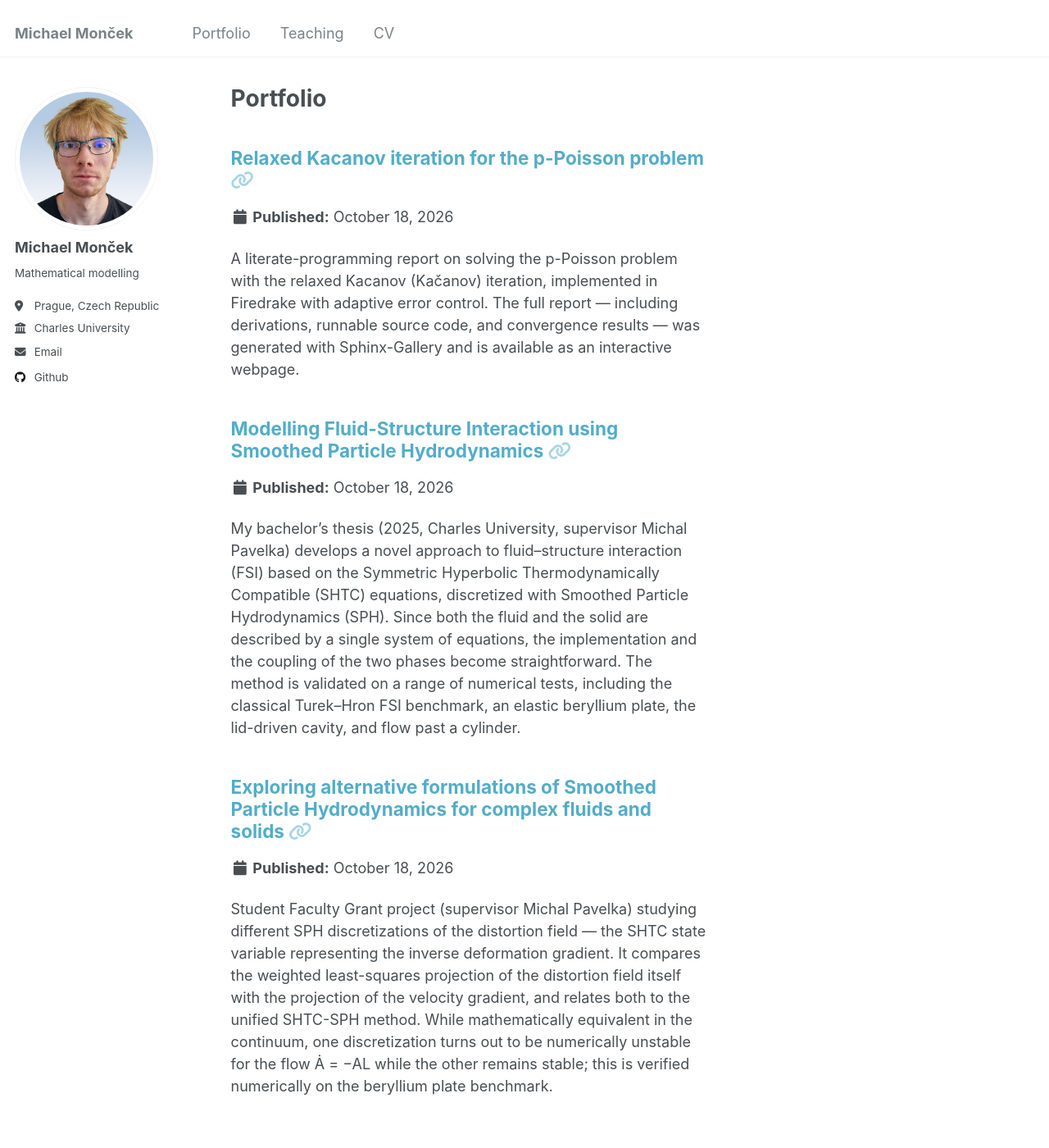
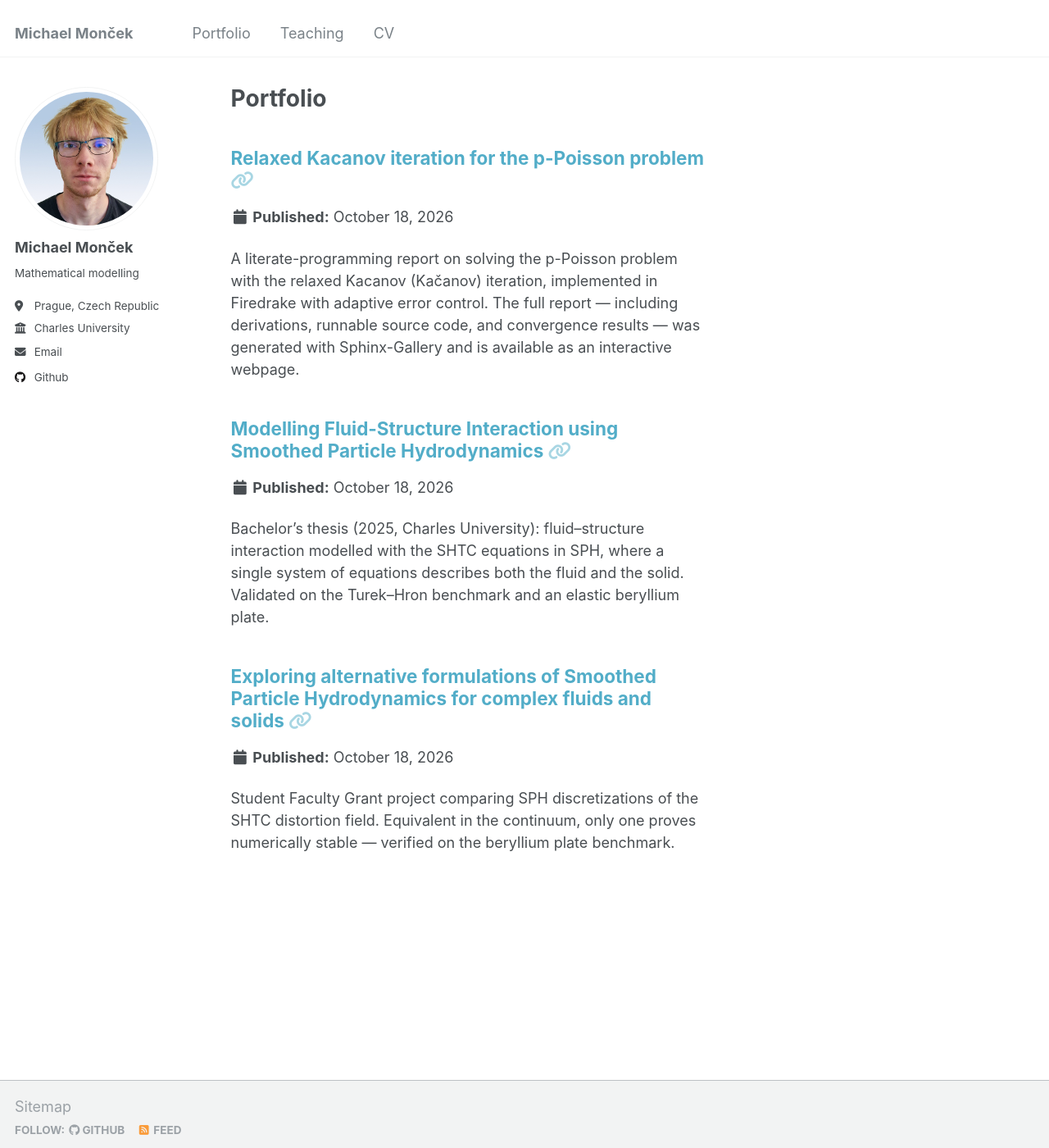
Before and after one commit to MichaelMoncek/MichaelMoncek.github.io, a Jekyll site: the page built from _pages/portfolio.html, in a window 1280 px wide and 1400 px high. Shown: the whole window at 82% size. Built offline with Jekyll 4.4.1, drawn with Linux system fonts in a browser that asks for light colours.

Commit message:
Add talks section content and shorten portfolio descriptions
- Add talk entries: SHTC material metric (DEC workshop + seminar),
  FSI-SHTC-SPH talk, and FameLab 'Overstressed carrot' with photo
  and video recording
- Slides hosted under /files/talks/, FameLab photo in /images/
- Move template placeholder talks to _talks_hidden/
- Shorten bachelor's thesis and particle distortion portfolio excerpts

```diff
--- a/_portfolio/5_bachelors_thesis.md
+++ b/_portfolio/5_bachelors_thesis.md
@@ -1,8 +1,8 @@
 ---
 title: "Modelling Fluid-Structure Interaction using Smoothed Particle Hydrodynamics"
-excerpt: "My bachelor's thesis (2025, Charles University, supervisor Michal Pavelka) develops a novel approach to fluid–structure interaction (FSI) based on the Symmetric Hyperbolic Thermodynamically Compatible (SHTC) equations, discretized with Smoothed Particle Hydrodynamics (SPH). Since both the fluid and the solid are described by a single system of equations, the implementation and the coupling of the two phases become straightforward. The method is validated on a range of numerical tests, including the classical Turek–Hron FSI benchmark, an elastic beryllium plate, the lid-driven cavity, and flow past a cylinder."
+excerpt: "Bachelor's thesis (2025, Charles University): fluid–structure interaction modelled with the SHTC equations in SPH, where a single system of equations describes both the fluid and the solid. Validated on the Turek–Hron benchmark and an elastic beryllium plate."
 collection: portfolio
 link: https://michaelmoncek.github.io/files/bachelor_thesis.pdf
 ---
 
-My bachelor's thesis (2025, Charles University, supervisor Michal Pavelka) develops a novel approach to fluid–structure interaction (FSI) based on the Symmetric Hyperbolic Thermodynamically Compatible (SHTC) equations, discretized with Smoothed Particle Hydrodynamics (SPH). Since both the fluid and the solid are described by a single system of equations, the implementation and the coupling of the two phases become straightforward. The method is validated on a range of numerical tests, including the classical Turek–Hron FSI benchmark, an elastic beryllium plate, the lid-driven cavity, and flow past a cylinder. The full text is available as <a href="https://michaelmoncek.github.io/files/bachelor_thesis.pdf">PDF</a>.
+Bachelor's thesis (2025, Charles University): fluid–structure interaction modelled with the SHTC equations in SPH, where a single system of equations describes both the fluid and the solid. Validated on the Turek–Hron benchmark and an elastic beryllium plate. <a href="https://michaelmoncek.github.io/files/bachelor_thesis.pdf">Full text (PDF)</a>.
--- a/_portfolio/6_particle_distortion.md
+++ b/_portfolio/6_particle_distortion.md
@@ -1,8 +1,8 @@
 ---
 title: "Exploring alternative formulations of Smoothed Particle Hydrodynamics for complex fluids and solids"
-excerpt: "Student Faculty Grant project (supervisor Michal Pavelka) studying different SPH discretizations of the distortion field — the SHTC state variable representing the inverse deformation gradient. It compares the weighted least-squares projection of the distortion field itself with the projection of the velocity gradient, and relates both to the unified SHTC-SPH method. While mathematically equivalent in the continuum, one discretization turns out to be numerically unstable for the flow Ȧ = −AL while the other remains stable; this is verified numerically on the beryllium plate benchmark."
+excerpt: "Student Faculty Grant project comparing SPH discretizations of the SHTC distortion field. Equivalent in the continuum, only one proves numerically stable — verified on the beryllium plate benchmark."
 collection: portfolio
 link: https://michaelmoncek.github.io/files/particle_distortion_shtc.pdf
 ---
 
-Student Faculty Grant project (supervisor Michal Pavelka) studying different SPH discretizations of the distortion field — the SHTC state variable representing the inverse deformation gradient. It compares the weighted least-squares projection of the distortion field itself with the projection of the velocity gradient, and relates both to the unified SHTC-SPH method. While mathematically equivalent in the continuum, one discretization turns out to be numerically unstable for the flow Ȧ = −AL while the other remains stable; this is verified numerically on the beryllium plate benchmark. The full report is available as <a href="https://michaelmoncek.github.io/files/particle_distortion_shtc.pdf">PDF</a>.
+Student Faculty Grant project comparing SPH discretizations of the SHTC distortion field. Equivalent in the continuum, only one proves numerically stable — verified on the beryllium plate benchmark. <a href="https://michaelmoncek.github.io/files/particle_distortion_shtc.pdf">Full report (PDF)</a>.
```
Also changed, not shown: _talks/2026-04-13-modelling-fsi-shtc-sph.md (added, +11 -0 lines), _talks/2026-04-15-shtc-material-metric-seminar.md (added, +11 -0 lines), _talks/2026-04-29-shtc-material-metric-dec.md (added, +11 -0 lines), _talks/2026-06-28-famelab-overstressed-carrot.md (added, +11 -0 lines), _talks_hidden/2012-03-01-talk-1.md (renamed from _talks/2012-03-01-talk-1.md), _talks_hidden/2013-03-01-tutorial-1.md (renamed from _talks/2013-03-01-tutorial-1.md), _talks_hidden/2014-02-01-talk-2.md (renamed from _talks/2014-02-01-talk-2.md), _talks_hidden/2014-03-01-talk-3.md (renamed from _talks/2014-03-01-talk-3.md), 5 other files.
